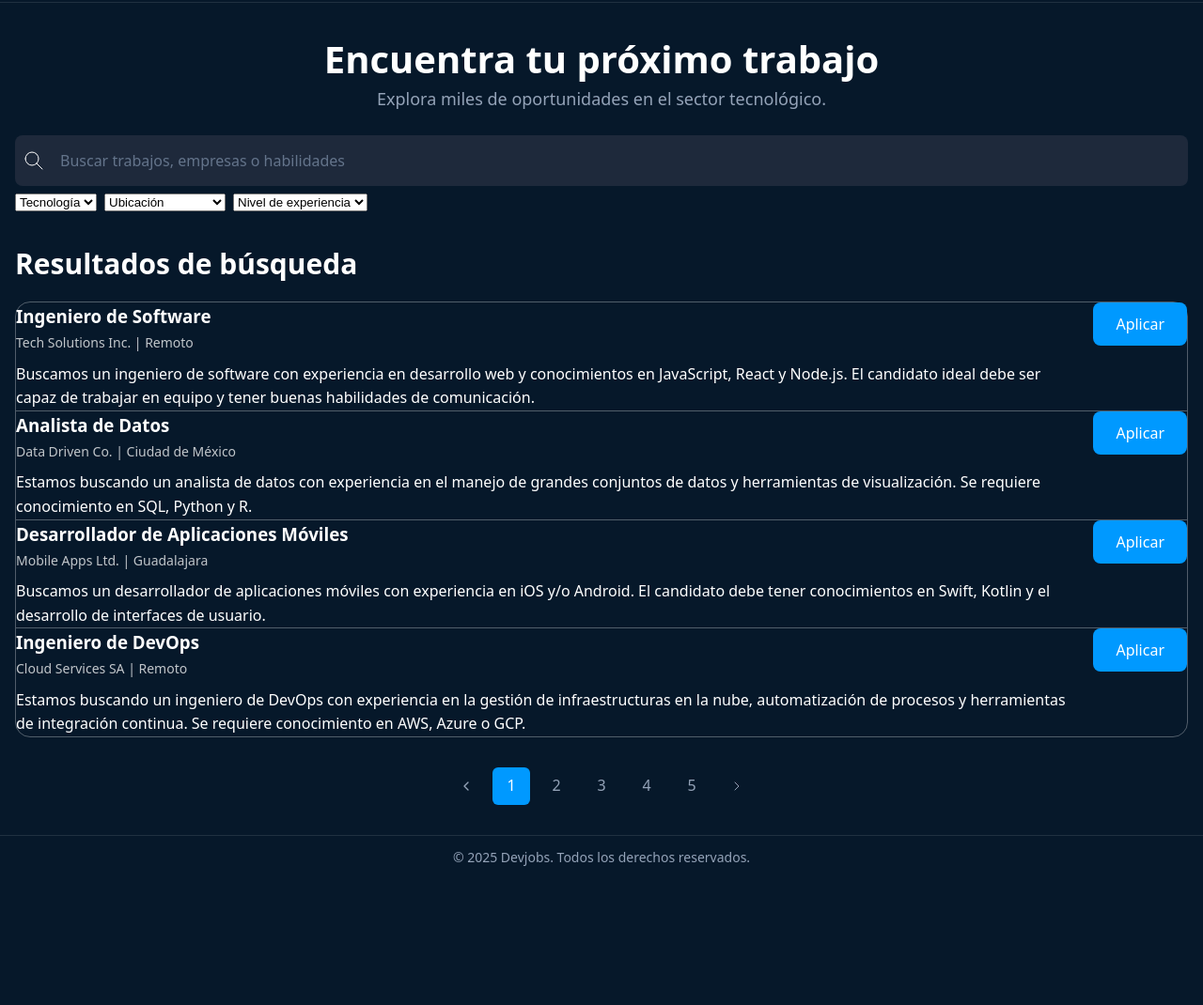
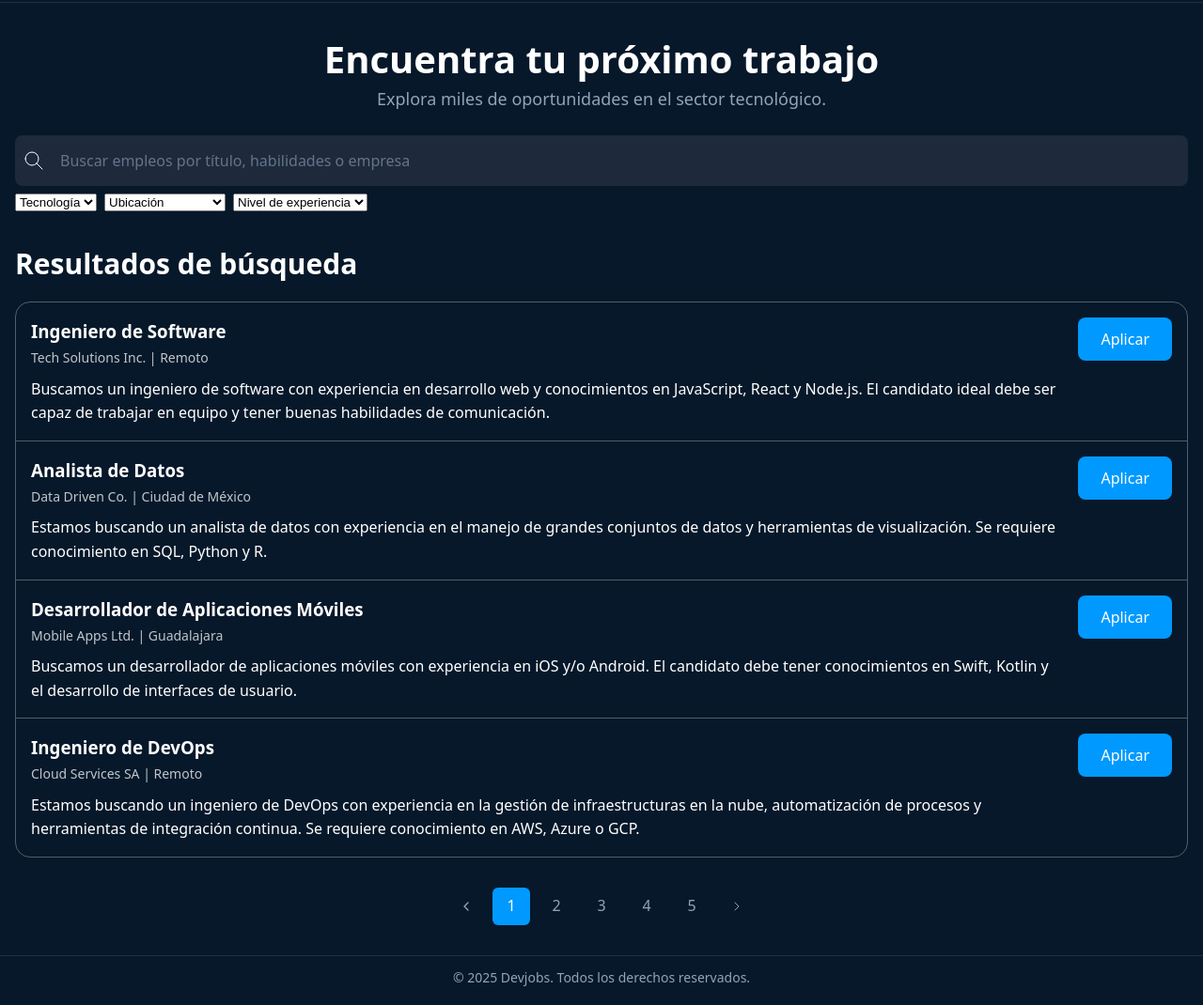
Before and after one commit to rodvigo/Fullstack-Learning, a plain HTML site: page empleos.html in a window 1280 px wide. Shown: the part 61-1131 px from the top of the page at 94% size. Before the commit the page ends 1003 px from the top, so only its background shows below. Drawn offline with Linux system fonts and the light colour scheme.

Commit message:
Small corrections to style before JS

```diff
--- a/empleos.html
+++ b/empleos.html
@@ -51,7 +51,7 @@
                     <path d="M21 21l-6 -6" />
                 </svg>
 
-                <input required type="text" placeholder="Buscar trabajos, empresas o habilidades">
+                <input required type="text" placeholder="Buscar empleos por título, habilidades o empresa">
                 </div>
 
                 <div class="search-filters">
@@ -132,8 +132,10 @@
             </div>
 
             <nav class="pagination">
-                <a href="#"><svg width="16" height="16" viewBox="0 0 24 24" fill="none" stroke="currentColor" stroke-width="2"
-                    stroke-linecap="round" stroke-linejoin="round">
+                <!--El símbolo de abajo es más bonito que el típico <> y por eso suele sustituirlo
+                Es un svg que puede encontrarse con el nombre chevron-->
+                <a href="#" aria-label="Anterior"><svg width="16" height="16" viewBox="0 0 24 24" fill="none" stroke="currentColor" stroke-width="2"
+                    stroke-linecap="round" stroke-linejoin="round" >
                     <path stroke="none" d="M0 0h24v24H0z" fill="none" />
                     <path d="M15 6l-6 6l6 6" />
                 </svg></a>
@@ -142,7 +144,7 @@
                 <a href="#">3</a>
                 <a href="#">4</a>
                 <a href="#">5</a>
-                <a href="#"><svg width="16" height="16" viewBox="0 0 24 24" fill="none" stroke="currentColor" stroke-width="1.5"
+                <a href="#" aria-label="Anterior"><svg width="16" height="16" viewBox="0 0 24 24" fill="none" stroke="currentColor" stroke-width="1.5"
                     stroke-linecap="round" stroke-linejoin="round"
                     class="icon icon-tabler icons-tabler-outline icon-tabler-chevron-right">
                     <path stroke="none" d="M0 0h24v24H0z" fill="none" />
--- a/styles.css
+++ b/styles.css
@@ -48,14 +48,6 @@ de nuestra págui */
 }
 
 
-
-
-
-
-
-
-
-
 body {
   font-family: system-ui;
   background-color: var(--background);
@@ -65,18 +57,6 @@ body {
   flex-direction: column;
   line-height: 1.6;
 }
-
-
-
-
-
-
-
-
-
-
-
-
 
 /* Títulos principales */
 h1 {
@@ -466,7 +446,7 @@ Además si no se concreta la clase puede aplicarse a elementos diferentes que te
     border-bottom: 1px solid rgba(255, 255, 255, .3);
     margin: 0;
 
-    display: flex;
+    display: flex; /* Convierte el layout en  un Flexbox para que el botón esté a la derecha*/
     align-items: start;
     gap: 1rem;
 
@@ -483,14 +463,18 @@ Además si no se concreta la clase puede aplicarse a elementos diferentes que te
        para no estar duplicado con el de la caja/artículo en el que está*/
       border-bottom: none;
     }
+    &.job-listing-card {
+      padding: 1rem;
+    }
   }
 }
 
 .pagination {
-  display: flex;
+  display: flex; /* Convierte el layout en caja flexible. Los elementos se ponen en fila */
   justify-content: center;
   gap: 0.5rem;
-  margin-block: 2rem;
+  margin-block: 2rem; /* Margen inteligente de arriba y abajo. Se adapta a otros tipos de escritura
+  el contrario sería margin-inline para izquierda y derecha. Tambíen sirven existe padding-block y padding-inline*/
 
   a {
     display: flex;
@@ -498,10 +482,10 @@ Además si no se concreta la clase puede aplicarse a elementos diferentes que te
     justify-content: center;
     width: 2.5rem;
     height: 2.5rem;
-    text-decoration: none;
+    text-decoration: none; /* Quita el subrayado típico de un enlace*/
     color: var(--text-muted);
     border-radius: 0.375rem;
-    transition: all .3s;
+    transition: all .3s; /* Transición suave para todos los cambios de propiedad como un hover */
 
     &:hover, &:focus {
       background-color: #fff;
```
